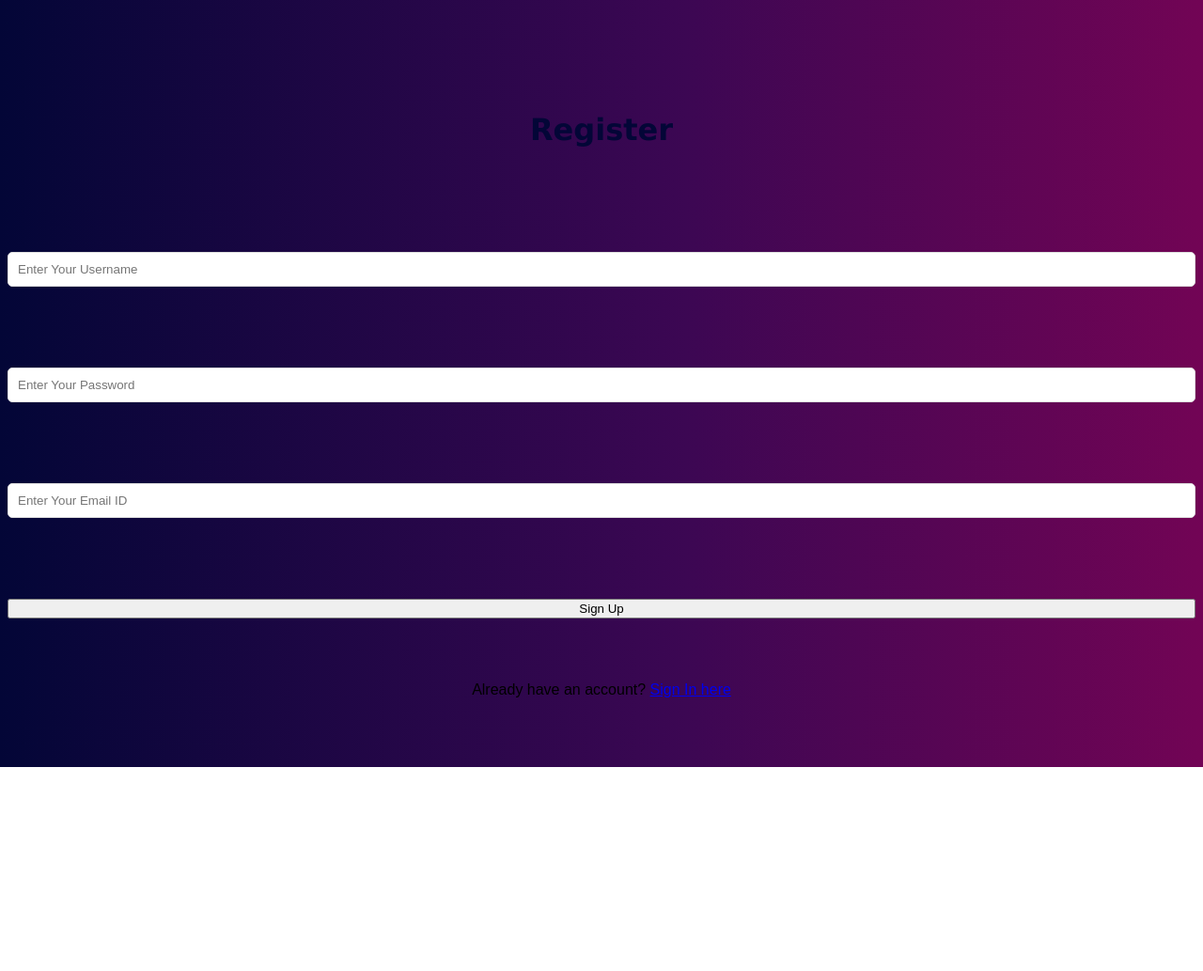
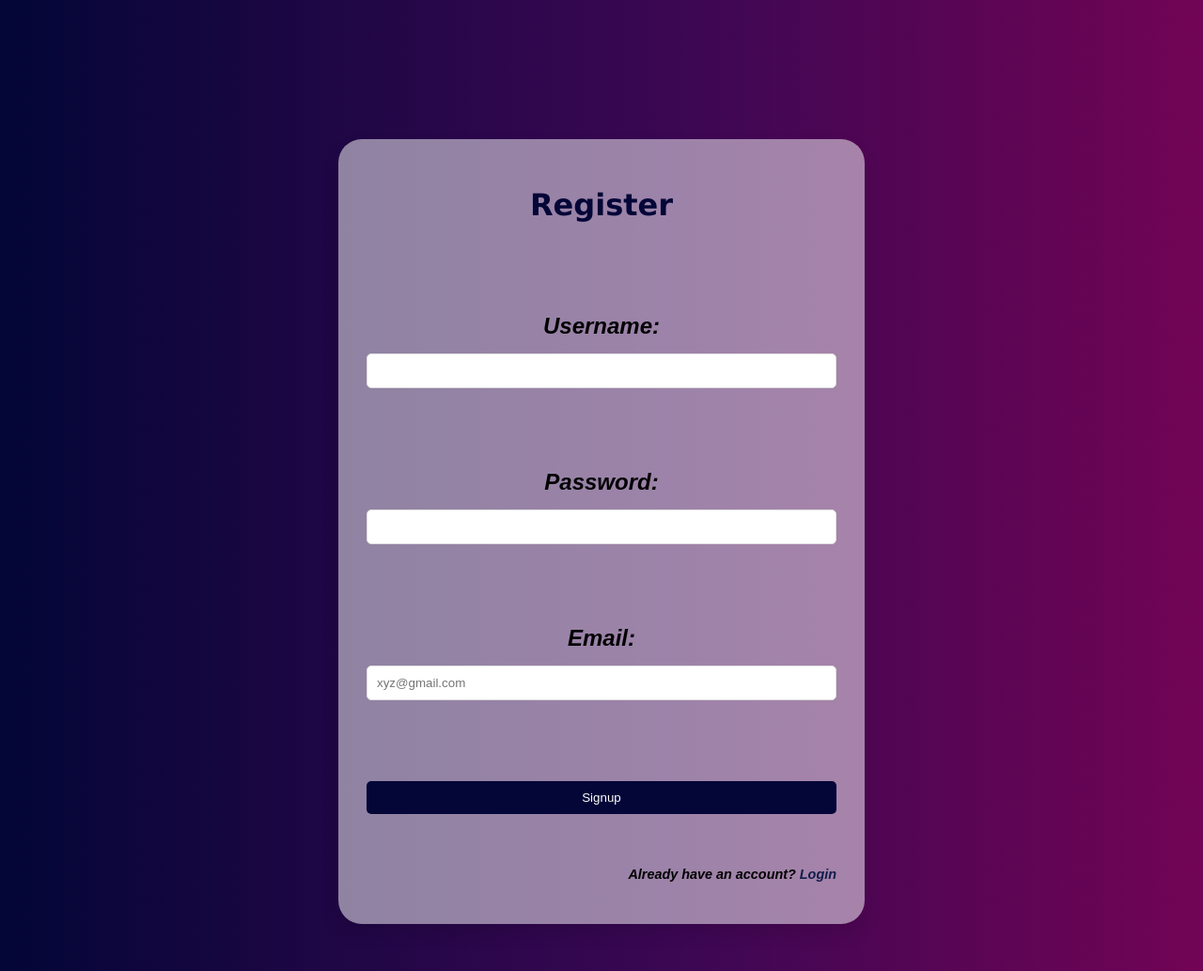
Before and after one commit to samraat-d/omni-track, a Flask app: page /register in a window 1280 px wide. Shown: the whole page at 94% size. Before the commit the page ends 816 px from the top, so only its background shows below. Run offline with Flask 3, Linux system fonts and the light colour scheme.

Commit message:
Update register.html

```diff
--- a/Sem3 Web Project/login page/templates/register.html
+++ b/Sem3 Web Project/login page/templates/register.html
@@ -4,25 +4,29 @@
 	<head>
 		<meta charset="UTF-8">
 		<title> Register </title>
-		<link rel="stylesheet" href="{{ url_for('static', filename='style.css') }}">
+		<link rel="stylesheet" href="style.css">
 	</head>
 	<body></br></br></br></br></br>
 		<div align="center">
 		<div align="center" class="border">
-			<div class="header">
+			<div class="login-form">
 				<h1 class="word">Register</h1>
-			</div></br></br></br>
+			</br></br></br>
 			<h2 class="word">
 				<form action="{{ url_for('register') }}" method="post">
-				<div class="msg">{{ msg }}</div>
-					<input id="username" name="username" type="text" placeholder="Enter Your Username" class="textbox"/></br></br>
-					<input id="password" name="password" type="password" placeholder="Enter Your Password" class="textbox"/></br></br>
-					<input id="email" name="email" type="text" placeholder="Enter Your Email ID" class="textbox"/></br></br>
-					<input type="submit" class="btn" value="Sign Up"></br>
+                    <label for="username">Username:</label>
+					<input id="username" name="username" type="text" class="textbox"/></br></br>
+                    <label for="password">Password:</label>
+					<input id="password" name="password" type="password" class="textbox"/></br></br>
+					<label for="email">Email:</label>
+                    <input id="email" name="email" type="text" placeholder="xyz@gmail.com" class="textbox"/></br></br>
+					<button type="submit">Signup</button>
 				</form>
 			</h2>
-			<p class="bottom">Already have an account? <a class="bottom" href="{{url_for('login')}}"> Sign In here</a></p>
+            <br>
+			<p class="new-user">Already have an account?<a href="{{url_for('login')}}"> Login</a></p>
 		</div>
+        </div>
 		</div>
 	</body>
 </html>
```
